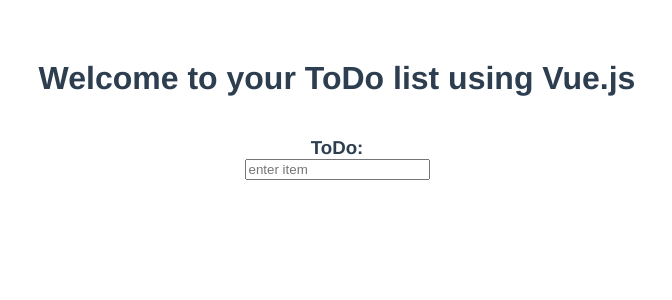
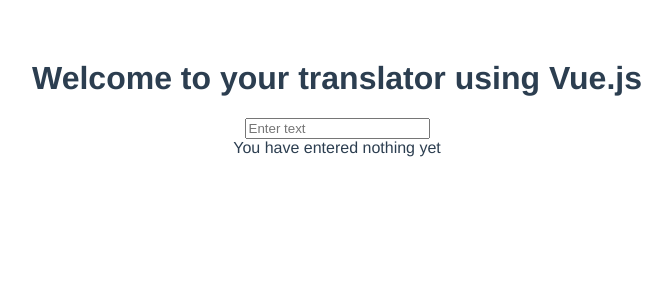
Before and after one commit to kimnewzealand/vue-hello-world, a Vue app: page / in a window 1280 px wide. Shown: the top 300 px of the page, without its empty margins (303-975 px from the left). Built offline with nearby package versions, Linux system fonts and the light colour scheme.

Commit message:
Converted to translation app

```diff
--- a/package.json
+++ b/package.json
@@ -1,5 +1,5 @@
 {
-  "name": "ToDo list",
+  "name": "Transl8r",
   "version": "0.1.0",
   "private": true,
   "scripts": {
--- a/src/App.vue
+++ b/src/App.vue
@@ -1,14 +1,17 @@
 <template>
-  <HelloWorld msg="Welcome to your ToDo list using Vue.js"/>
+  <div id="app">
+    <h1>Welcome to your translator using Vue.js</h1>
+    <translate-form />
+  </div>
 </template>
 
 <script>
-import HelloWorld from './components/HelloWorld.vue'
+import TranslateForm from './components/TranslateForm.vue';
 
 export default {
   name: 'App',
   components: {
-    HelloWorld
+    TranslateForm
   }
 }
 </script>
--- a/src/components/HelloWorld.vue
+++ /dev/null
@@ -1,34 +0,0 @@
-<template>
-  <div class="hello">
-    <h1>{{ msg }}</h1>
-    <h3>ToDo:</h3>
-    <input v-model="message" placeholder="enter item">
-  </div>
-</template>
-
-<script>
-export default {
-  name: 'HelloWorld',
-  props: {
-    msg: String
-  }
-}
-</script>
-
-<!-- Add "scoped" attribute to limit CSS to this component only -->
-<style scoped>
-h3 {
-  margin: 40px 0 0;
-}
-ul {
-  list-style-type: none;
-  padding: 0;
-}
-li {
-  display: inline-block;
-  margin: 0 10px;
-}
-a {
-  color: #42b983;
-}
-</style>
--- /dev/null
+++ b/src/components/TranslateForm.vue
@@ -0,0 +1,13 @@
+<template>
+  <div>
+    <input v-model="message" id="translate-form" placeholder="Enter text"/>
+  </div>
+  <label for="translate-form">You have entered {{input_text}}</label>
+</template>
+
+<script>
+  export default {
+     props: {
+        input_text: { default:'nothing yet', type: String }
+    }};
+</script>
```
Also changed, not shown: 1 other file (tests, documents, lock files or other folders).
